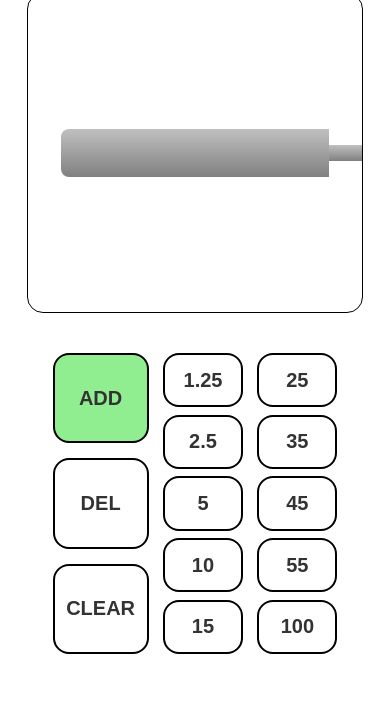
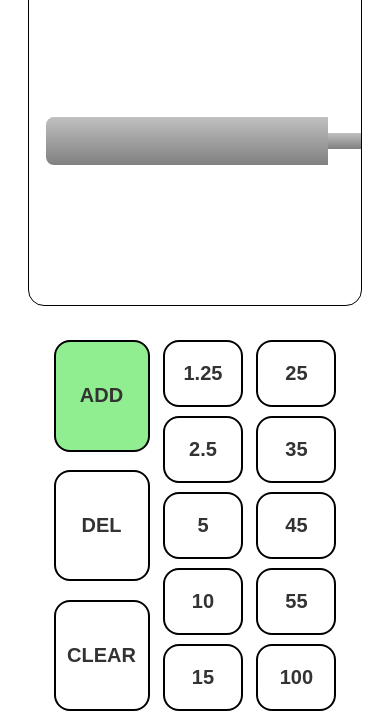
Before and after one commit to socrastein/weightPlateCounter, a plain HTML site: page index.html in a window 390 px wide. Shown: the part 123-844 px from the top of the page. Drawn offline with Linux system fonts and the light colour scheme.

Commit message:
Adjust plate heights & layout to fit mobile

```diff
--- a/buildCounter.css
+++ b/buildCounter.css
@@ -22,29 +22,28 @@ body {
 #mainContainer {
   display: flex;
   height: 100dvh;
-  padding: .5rem;
 }
 
 #plateCounterContainer {
   display: flex;
   flex-direction: column;
+  justify-content: space-between;
   align-items: center;
   width: 100%;
-  gap: .5rem;
+  padding: 2.5%;
 }
 
 #plateCounterTotal {
+  height: fit-content;
   font-size: 3rem;
   font-weight: bold;
 }
-#plateCounterTotalUnits {
-  font-size: 2rem;
-}
+
 #plateCounterDisplay {
   display: flex;
   justify-content: flex-end;
   align-items: center;
-  height: 20rem;
+  height: 40%;
   width: min(90%, 24rem);
   border: solid black 1px;
   border-radius: 1rem;
@@ -58,7 +57,7 @@ body {
   flex-grow: 1;
   height: 3rem;
   max-width: 100%;
-  margin-left: 10%;
+  margin-left: 5%;
   border-radius: 0.5rem 0 0 0.5rem;
   background: linear-gradient(silver, grey);
 }
@@ -72,14 +71,13 @@ body {
   justify-content: flex-end;
 }
 #plateCounterButtonContainer {
-  margin-top: 2rem;
   display: flex;
   flex-direction: column;
   justify-content: space-between;
   flex-wrap: wrap;
   align-items: center;
   width: min(80%, 20rem);
-  max-height: 20rem;
+  height: 45%;
 }
 
 #plateCounterAddButton,
--- a/buildCounter.js
+++ b/buildCounter.js
@@ -1,14 +1,14 @@
 const plateSizesPounds = [
-  { weight: 1.25, width: 1, height: 4.5, lbs: true },
-  { weight: 2.5, width: 1, height: 6.75, lbs: true },
-  { weight: 5, width: 1, height: 9, lbs: true },
-  { weight: 10, width: 1, height: 18, lbs: true },
-  { weight: 15, width: 1.375, height: 18, lbs: true },
-  { weight: 25, width: 2, height: 18, lbs: true },
-  { weight: 35, width: 2.75, height: 18, lbs: true },
-  { weight: 45, width: 3.25, height: 18, lbs: true },
-  { weight: 55, width: 3.75, height: 18, lbs: true },
-  { weight: 100, width: 5, height: 18, lbs: true },
+  { weight: 1.25, width: 1, height: 33, lbs: true },
+  { weight: 2.5, width: 1, height: 50, lbs: true },
+  { weight: 5, width: 1, height: 66, lbs: true },
+  { weight: 10, width: 1, height: 100, lbs: true },
+  { weight: 15, width: 1.375, height: 100, lbs: true },
+  { weight: 25, width: 2, height: 100, lbs: true },
+  { weight: 35, width: 2.75, height: 100, lbs: true },
+  { weight: 45, width: 3.25, height: 100, lbs: true },
+  { weight: 55, width: 3.75, height: 100, lbs: true },
+  { weight: 100, width: 5, height: 100, lbs: true },
 ];
 
 const plateSizesKilos = [
@@ -52,17 +52,13 @@ const buildEmptyPlateCounter = () => {
   container.id = "plateCounterContainer";
   const total = document.createElement("p");
   total.id = "plateCounterTotal";
-  total.textContent = totalValue;
-  const totalUnits = document.createElement("p");
-  totalUnits.id = "plateCounterTotalUnits";
-  totalUnits.textContent = units;
+  total.textContent = `${totalValue} ${units}`;
   const displayDiv = document.createElement("div");
   displayDiv.id = "plateCounterDisplay";
   const buttonContainer = document.createElement("div");
   buttonContainer.id = "plateCounterButtonContainer";
 
   container.append(total);
-  container.append(totalUnits);
   container.append(displayDiv);
   container.append(buttonContainer);
 
@@ -88,11 +84,19 @@ const buildEmptyPlateCounter = () => {
 const updatePlateCounterTotal = () => {
   const displayTotal = document.getElementById("plateCounterTotal");
   const length = platesArray.length;
-  let total = 45;
+  let total;
+  if (counterState.unitsInPounds) {
+    total = 45;
+    units = "lbs";
+  } else {
+    total = 20;
+    units = "kg";
+  }
+
   for (let i = 0; i < length; i++) {
     total += platesArray[i].weight * 2;
   }
-  displayTotal.textContent = total;
+  displayTotal.textContent = `${total} ${units}`;
 };
 
 const updatePlateCounterDisplay = () => {
@@ -105,7 +109,7 @@ const updatePlateCounterDisplay = () => {
       plate.classList.add("plateCounterPlate");
       plate.textContent = platesArray[i].weight;
       plate.style.width = `${platesArray[i].width}rem`;
-      plate.style.height = `${platesArray[i].height}rem`;
+      plate.style.height = `${platesArray[i].height}%`;
       displayPlates.append(plate);
     }
   }
```
